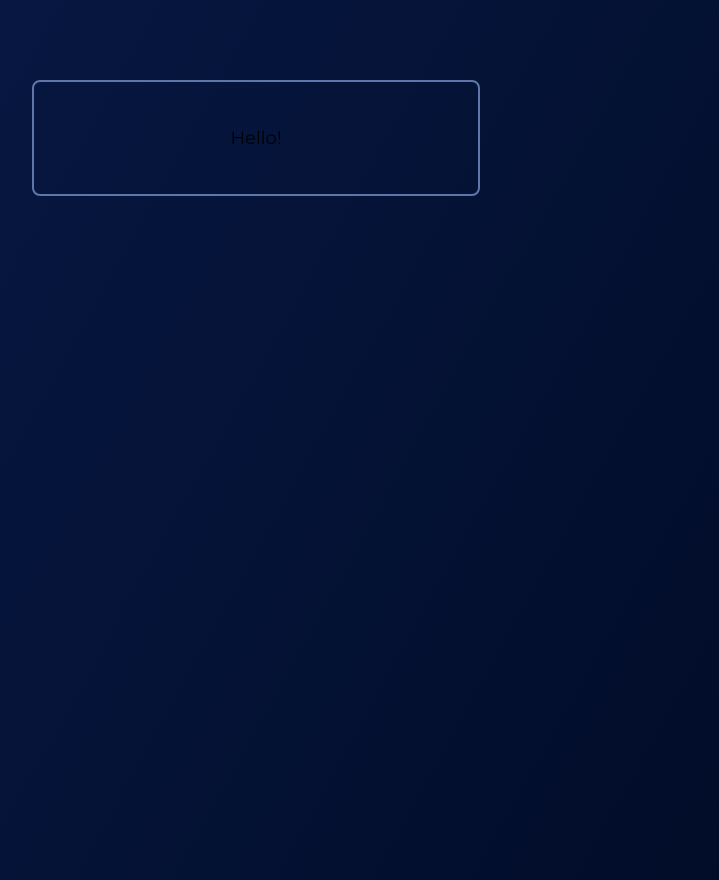
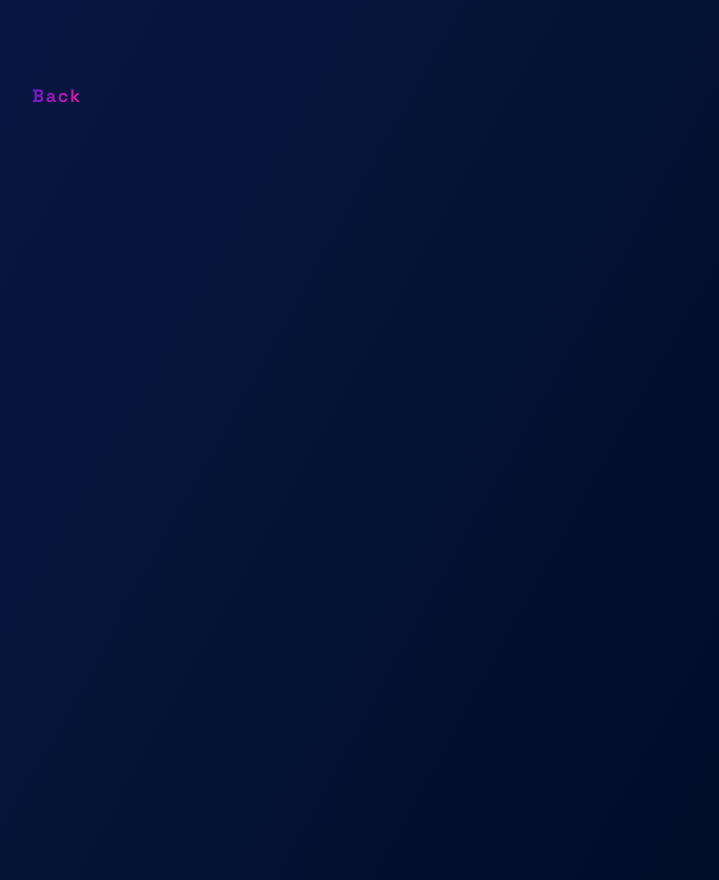
Before and after one commit to atomiklabs/deploycontracts.io, a Next.js app: page / in a window 1280 px wide. Shown: the whole page, without its empty margins (384-1103 px from the left). Built offline with nearby package versions, Linux system fonts and the light colour scheme.

Commit message:
add go back button

```diff
--- /dev/null
+++ b/components/buttons/BackButton.tsx
@@ -0,0 +1,7 @@
+export default function BackButton({ children }: { children: any }) {
+  return (
+    <button className='font-space-grotesk bg-clip-text text-transparent bg-[linear-gradient(115.82deg,#671BC9_5.15%,#FD0F9E_108.88%)] tracking-widest'>
+      {children}
+    </button>
+  )
+}
--- a/pages/index.tsx
+++ b/pages/index.tsx
@@ -1,10 +1,13 @@
-import Hello from '@/components/Hello'
+import Link from 'next/link'
+import BackButton from '@/components/buttons/BackButton'
 
 export default function Example() {
   return (
     <div className='max-w-md mx-auto my-20'>
       <main>
-        <Hello />
+        <BackButton>
+          <Link href={'/'}>Back</Link>
+        </BackButton>
       </main>
     </div>
   )
```
